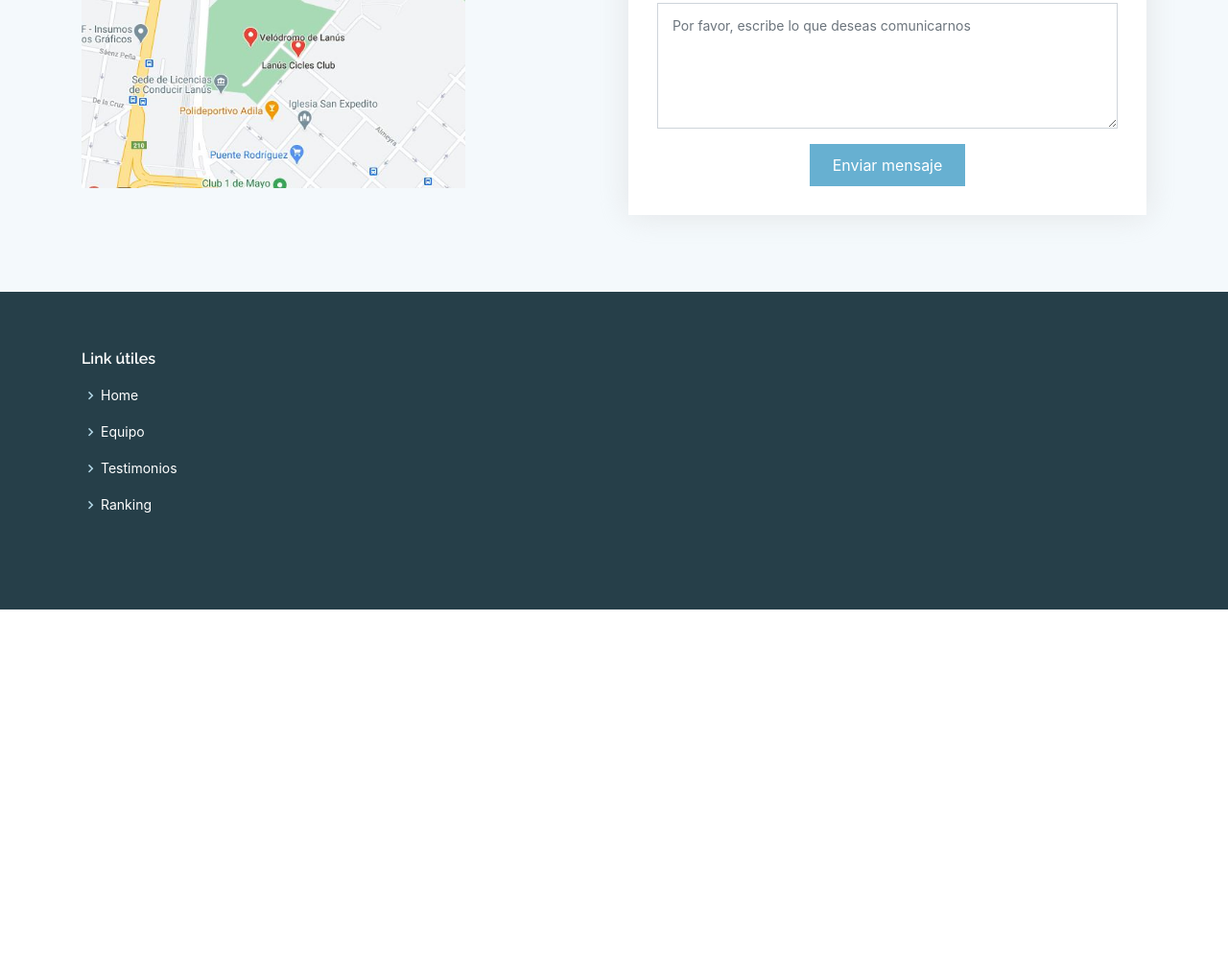
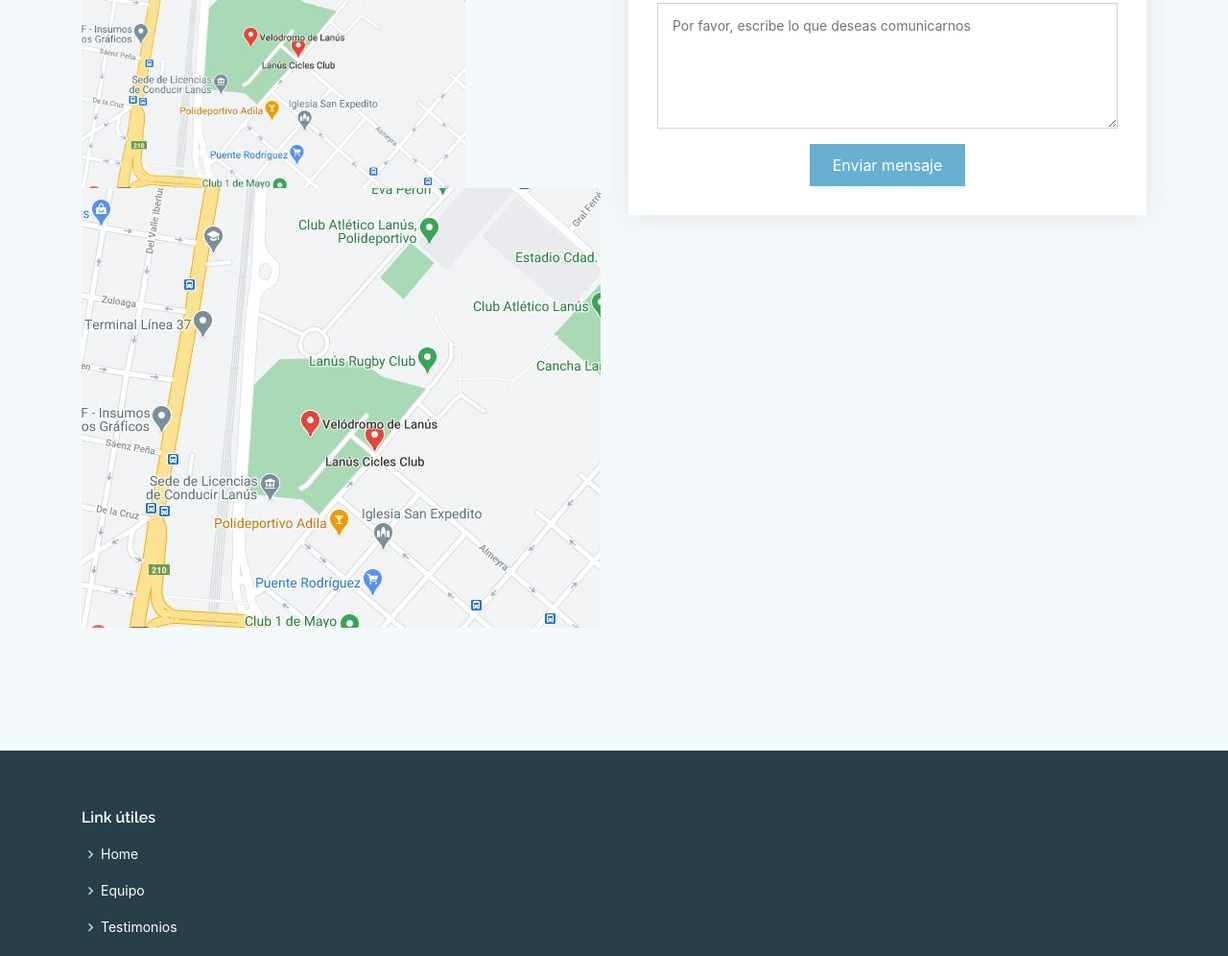
Before and after one commit to DiegoBotta/DiegoBotta.github.io, a website with bundled scripts: page index.html in a window 1280 px wide. Shown: the part 2613-3609 px from the top of the page at 96% size. Before the commit the page ends 3248 px from the top, so only its background shows below. Built offline with nearby package versions, Linux system fonts and the light colour scheme.

Commit message:
Update index.html

```diff
--- a/index.html
+++ b/index.html
@@ -246,6 +246,7 @@
 
           <div class="col-lg-6 ">
             <img width="400" height="400" src="/donde.jpg" class="img-fluid" >
+               <iframe width="550" height="500" frameborder="0" style="border:0" src="/donde.jpg" allowfullscreen></iframe>
 
         </div>
 
```
